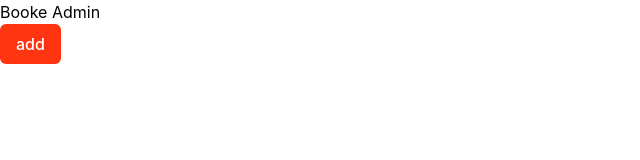
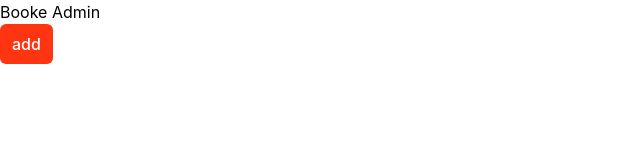
Before and after one commit to locbui95/booke-admin, a React (Create React App) app: page / in a window 1280 px wide. Shown: the top 160 px of the page, without its empty margins (0-640 px from the left). Built offline with nearby package versions, Linux system fonts and the light colour scheme.

Commit message:
feature:button-component

```diff
--- a/src/components/button/button.module.css
+++ b/src/components/button/button.module.css
@@ -1,7 +1,7 @@
 .button {
     display: inline-flex;
     align-items: center;
-    padding: 0.5rem 1rem;
+    padding: 0.5rem 0.75rem;
     border: none;
     font-size: 1rem;
     line-height: 1.5rem;
--- a/src/components/button/index.tsx
+++ b/src/components/button/index.tsx
@@ -38,7 +38,7 @@ const Button = ({
             viewBox="0 0 24 24"
           >
             <circle
-              className="opacity-25"
+              className="opacity-30"
               cx="12"
               cy="12"
               r="10"
```
